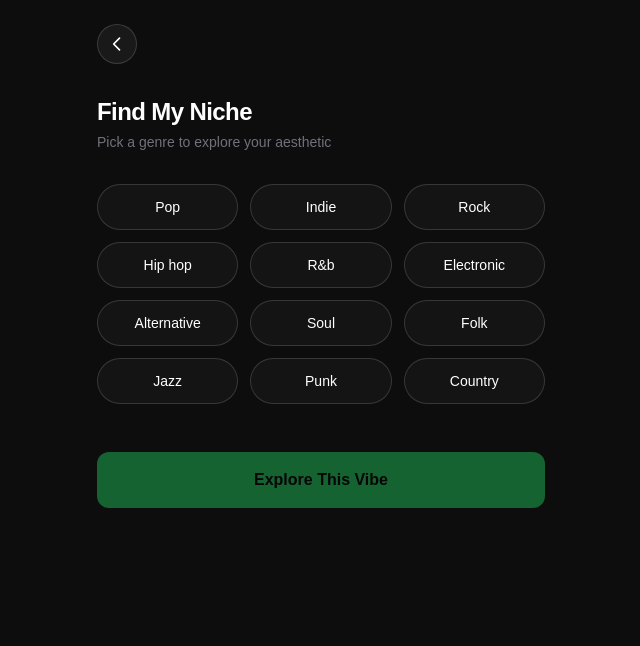
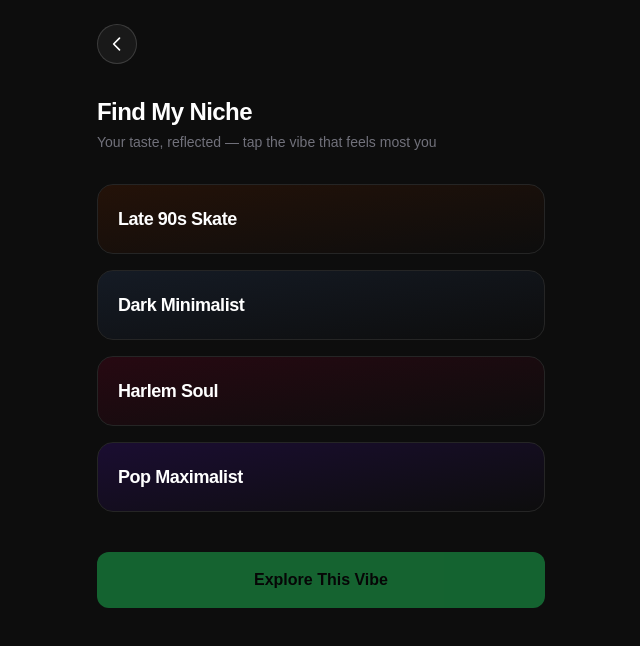
Before and after one commit to noahwfrankel/GEL, a Next.js app: page /find-my-niche in a window 1280 px wide. Shown: the top 646 px of the page, without its empty margins (319-959 px from the left). Built offline with nearby package versions, Linux system fonts and the light colour scheme.

Commit message:
feat: redesign Find My Niche with personalized aesthetic cards

```diff
--- a/src/app/find-my-niche/page.tsx
+++ b/src/app/find-my-niche/page.tsx
@@ -5,80 +5,172 @@ import Link from "next/link";
 import { useRouter } from "next/navigation";
 import { SPOTIFY_DATA_STORAGE_KEY } from "@/lib/spotify-api";
 
-type SpotifyData = {
-  topArtists: {
-    short_term: { genres?: string[] }[];
-    medium_term: { genres?: string[] }[];
-    long_term: { genres?: string[] }[];
-  };
+type ArtistWithGenres = { id: string; name: string; genres?: string[] };
+
+type AestheticCard = {
+  id: string;
+  label: string;
+  artists: { name: string }[];
+  colorClass: string;
 };
 
-function getTopGenres(limit: number): string[] {
+const AESTHETIC_DEFINITIONS: {
+  id: string;
+  label: string;
+  keywords: string[];
+  colorClass: string;
+}[] = [
+  {
+    id: "skate",
+    label: "Late 90s Skate",
+    keywords: ["skate", "punk", "pop punk", "pop-punk", "alternative", "emo", "post-punk", "grunge"],
+    colorClass: "from-amber-950/40 to-transparent",
+  },
+  {
+    id: "minimal",
+    label: "Dark Minimalist",
+    keywords: ["minimal", "indie", "art pop", "ambient", "experimental", "dream pop", "shoegaze", "post-rock", "lo-fi"],
+    colorClass: "from-slate-800/50 to-transparent",
+  },
+  {
+    id: "harlem",
+    label: "Harlem Soul",
+    keywords: ["hip-hop", "hip hop", "r&b", "soul", "rap", "funk", "neo soul", "reggae", "dancehall"],
+    colorClass: "from-rose-950/40 to-transparent",
+  },
+  {
+    id: "pop",
+    label: "Pop Maximalist",
+    keywords: ["pop", "dance", "electropop", "dance pop", "synth pop", "europop", "indie pop"],
+    colorClass: "from-violet-950/40 to-transparent",
+  },
+  {
+    id: "jazz",
+    label: "Jazz & Soul",
+    keywords: ["jazz", "bebop", "soul", "funk", "blues", "fusion", "smooth jazz"],
+    colorClass: "from-emerald-950/40 to-transparent",
+  },
+  {
+    id: "americana",
+    label: "Americana",
+    keywords: ["country", "americana", "folk", "singer-songwriter", "alt-country", "bluegrass", "outlaw"],
+    colorClass: "from-amber-900/30 to-transparent",
+  },
+  {
+    id: "electronic",
+    label: "Electronic",
+    keywords: ["electronic", "techno", "house", "edm", "trance", "drum and bass", "dubstep", "ambient"],
+    colorClass: "from-cyan-950/40 to-transparent",
+  },
+];
+
+function getArtistsFromStorage(): ArtistWithGenres[] {
   if (typeof window === "undefined") return [];
   try {
     const raw = localStorage.getItem(SPOTIFY_DATA_STORAGE_KEY);
     if (!raw) return [];
-    const data = JSON.parse(raw) as SpotifyData;
-    const counts: Record<string, number> = {};
+    const data = JSON.parse(raw) as {
+      topArtists?: {
+        short_term?: { id?: string; name?: string; genres?: string[] }[];
+        medium_term?: { id?: string; name?: string; genres?: string[] }[];
+        long_term?: { id?: string; name?: string; genres?: string[] }[];
+      };
+    };
+    const seen = new Set<string>();
+    const artists: ArtistWithGenres[] = [];
     const ranges = [
       data.topArtists?.short_term,
       data.topArtists?.medium_term,
       data.topArtists?.long_term,
-    ].filter(Boolean) as { genres?: string[] }[][];
+    ].filter(Boolean) as { id?: string; name?: string; genres?: string[] }[][];
 
     for (const range of ranges) {
-      for (const artist of range) {
-        const genres = artist?.genres ?? [];
-        for (const g of genres) {
-          const key = g.trim().toLowerCase();
-          if (key) counts[key] = (counts[key] ?? 0) + 1;
-        }
+      for (const a of range) {
+        const id = a?.id ?? a?.name ?? "";
+        if (!id || seen.has(id)) continue;
+        seen.add(id);
+        artists.push({
+          id,
+          name: a?.name ?? "Unknown",
+          genres: (a?.genres ?? []).map((g) => g.trim().toLowerCase()),
+        });
       }
     }
-
-    return Object.entries(counts)
-      .sort(([, a], [, b]) => b - a)
-      .slice(0, limit)
-      .map(([name]) => name);
+    return artists;
   } catch {
     return [];
   }
 }
 
-const FALLBACK_GENRES = [
-  "pop",
-  "indie",
-  "rock",
-  "hip-hop",
-  "r&b",
-  "electronic",
-  "alternative",
-  "soul",
-  "folk",
-  "jazz",
-  "punk",
-  "country",
+function getAestheticCards(): AestheticCard[] {
+  const artists = getArtistsFromStorage();
+  if (artists.length === 0) {
+    return AESTHETIC_DEFINITIONS.slice(0, 4).map((def) => ({
+      id: def.id,
+      label: def.label,
+      artists: [],
+      colorClass: def.colorClass,
+    }));
+  }
+
+  const cards: AestheticCard[] = [];
+
+  for (const def of AESTHETIC_DEFINITIONS) {
+    const scored = artists
+      .map((artist) => {
+        const genres = artist.genres ?? [];
+        let score = 0;
+        for (const g of genres) {
+          for (const kw of def.keywords) {
+            if (g.includes(kw) || kw.includes(g)) {
+              score += 1;
+              break;
+            }
+          }
+        }
+        return { artist, score };
+      })
+      .filter((x) => x.score > 0)
+      .sort((a, b) => b.score - a.score)
+      .slice(0, 3);
+
+    if (scored.length > 0) {
+      cards.push({
+        id: def.id,
+        label: def.label,
+        artists: scored.map((s) => ({ name: s.artist.name })),
+        colorClass: def.colorClass,
+      });
+    }
+  }
+
+  cards.sort((a, b) => b.artists.length - a.artists.length);
+  return cards.slice(0, 5);
+}
+
+const FALLBACK_CARDS: AestheticCard[] = [
+  { id: "indie", label: "Indie", artists: [], colorClass: "from-slate-800/50 to-transparent" },
+  { id: "pop", label: "Pop", artists: [], colorClass: "from-violet-950/40 to-transparent" },
+  { id: "soul", label: "Soul", artists: [], colorClass: "from-rose-950/40 to-transparent" },
 ];
 
 export default function FindMyNichePage() {
   const router = useRouter();
-  const [selectedGenre, setSelectedGenre] = useState<string | null>(null);
+  const [selectedCardId, setSelectedCardId] = useState<string | null>(null);
   const [mounted, setMounted] = useState(false);
 
   useEffect(() => {
     setMounted(true);
   }, []);
 
-  const topGenres = useMemo(() => {
-    if (!mounted) return [];
-    const list = getTopGenres(12);
-    return list.length > 0 ? list : FALLBACK_GENRES.slice(0, 12);
+  const aestheticCards = useMemo(() => {
+    if (!mounted) return FALLBACK_CARDS;
+    const cards = getAestheticCards();
+    return cards.length > 0 ? cards : FALLBACK_CARDS;
   }, [mounted]);
 
-  const displayGenres = mounted ? topGenres : FALLBACK_GENRES.slice(0, 12);
-
   const handleExplore = () => {
-    if (!selectedGenre) return;
+    if (!selectedCardId) return;
     router.push("/find-my-niche/results");
   };
 
@@ -112,38 +204,47 @@ export default function FindMyNichePage() {
           Find My Niche
         </h1>
         <p className="mt-1 text-sm text-zinc-500">
-          Pick a genre to explore your aesthetic
+          Your taste, reflected — tap the vibe that feels most you
         </p>
 
-        <div className="mt-8 grid grid-cols-2 sm:grid-cols-3 gap-3">
-          {displayGenres.map((genre) => {
-            const label =
-              genre.charAt(0).toUpperCase() + genre.slice(1).replace(/-/g, " ");
-            const isSelected = selectedGenre === genre;
+        <div className="mt-8 flex flex-col gap-4">
+          {aestheticCards.map((card) => {
+            const isSelected = selectedCardId === card.id;
             return (
               <button
-                key={genre}
+                key={card.id}
                 type="button"
-                onClick={() =>
-                  setSelectedGenre(isSelected ? null : genre)
-                }
-                className={`rounded-full border py-3 px-4 text-sm font-medium transition ${
+                onClick={() => setSelectedCardId(isSelected ? null : card.id)}
+                className={`relative overflow-hidden rounded-2xl border text-left transition ${
                   isSelected
-                    ? "border-[#1DB954] bg-[#1DB954]/20 text-white"
-                    : "border-white/15 bg-white/[0.03] text-white hover:border-white/25 hover:bg-white/[0.06]"
+                    ? "border-[#1DB954] ring-2 ring-[#1DB954]/30"
+                    : "border-white/10 hover:border-white/20"
                 }`}
               >
-                {label}
+                <div
+                  className={`absolute inset-0 bg-gradient-to-br ${card.colorClass}`}
+                  aria-hidden
+                />
+                <div className="relative p-5">
+                  <h3 className="text-lg font-semibold tracking-tight text-white">
+                    {card.label}
+                  </h3>
+                  {card.artists.length > 0 && (
+                    <p className="mt-2 text-sm text-zinc-400">
+                      {card.artists.map((a) => a.name).join(" · ")}
+                    </p>
+                  )}
+                </div>
               </button>
             );
           })}
         </div>
 
-        <div className="mt-12">
+        <div className="mt-10">
           <button
             type="button"
             onClick={handleExplore}
-            disabled={!selectedGenre}
+            disabled={!selectedCardId}
             className="w-full rounded-xl py-4 font-semibold text-black transition disabled:opacity-50 disabled:cursor-not-allowed bg-[#1DB954] hover:bg-[#1ed760] disabled:hover:bg-[#1DB954]"
           >
             Explore This Vibe
```
